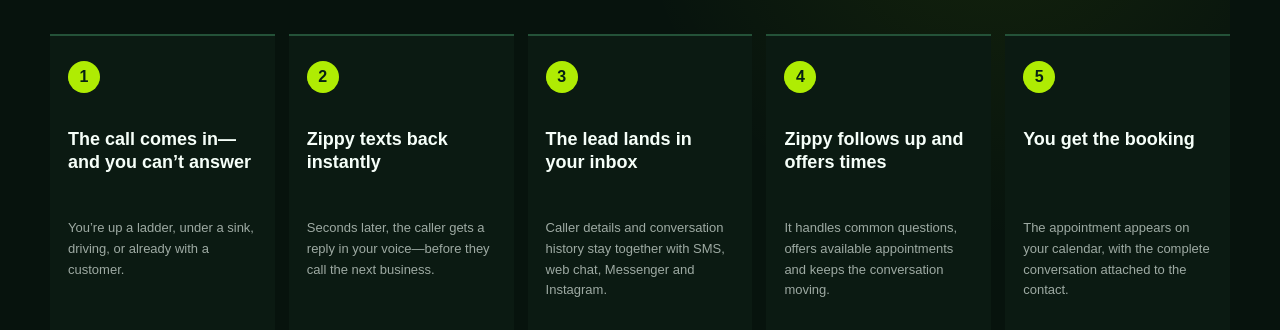
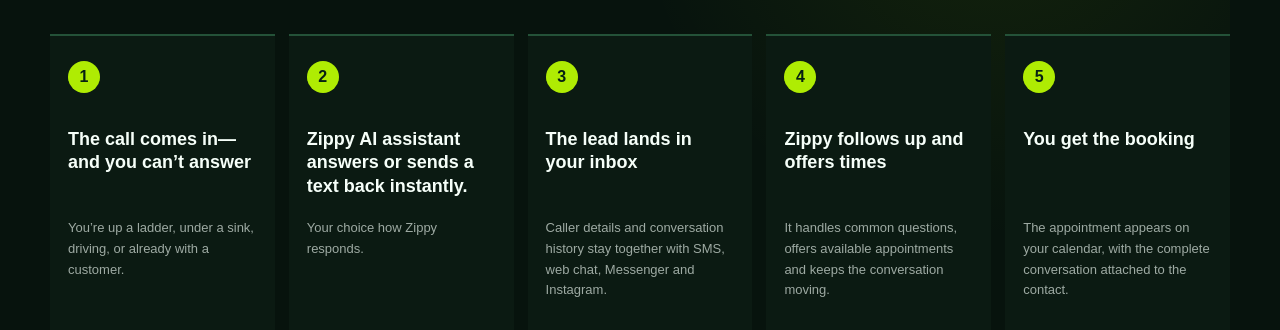
Before and after one commit to ZippyMedia/MyZippy.app, a React (Vite) app: page / in a window 1280 px wide. Shown: the part 2460-2790 px from the top of the page. Built offline with nearby package versions, Linux system fonts and the light colour scheme.

Commit message:
Read the contractor story verbatim and describe response choices in step two

```diff
--- a/src/landing/FeatureDemo.tsx
+++ b/src/landing/FeatureDemo.tsx
@@ -1,6 +1,7 @@
 "use client";
 
 import { useEffect, useRef, useState } from "react";
+import { founderCopy } from "./landing-copy";
 
 const features = [
   { icon: "✦", title: "AI Assistant", description: "Smart AI tools that help grow and manage your business.", narration: "Your AI Assistant drafts professional customer replies, estimate follow-ups, and review requests in seconds, helping you keep conversations moving." },
@@ -20,11 +21,11 @@
   { title: "Everything you need to keep business moving", target: "features-intro", narration: "Everything you need to keep business moving. Let's take a quick look." },
   ...features.map((feature, index) => ({ ...feature, target: `feature-card-${index}` })),
   { title: "How it works · The missed call", target: "tour-step-0", narration: "Here's how it connects: you're working and miss a call." },
-  { title: "How it works · Instant text back", target: "tour-step-1", narration: "Zippy texts back instantly in your business's voice." },
+  { title: "How it works · Your choice of response", target: "tour-step-1", narration: "Zippy AI assistant answers or sends a text back instantly. Your choice how Zippy responds." },
   { title: "How it works · One inbox", target: "tour-step-2", narration: "The lead and conversation land in your unified inbox." },
   { title: "How it works · Follow-up and scheduling", target: "tour-step-3", narration: "Zippy answers questions, follows up, and offers available times." },
   { title: "How it works · The booking", target: "tour-step-4", narration: "The booking appears on your calendar, with the conversation attached." },
-  { title: "Built from real experience", target: "why", narration: "Built by a contractor with over forty years in the trades. Our founder and volunteers also created The SMART Ride: seventeen million dollars raised over twenty years, with one hundred percent of participant-raised funds benefiting Florida HIV and AIDS organizations." },
+  { title: "Built from real experience", target: "why", narration: [founderCopy.heading, ...founderCopy.paragraphs].join(" ") },
   { title: "Get involved · For business owners", target: "tour-member", narration: "For business owners, become a MyZippy Founding Member and reserve prelaunch pricing. The first to respond receive priority access. Everyone will receive their own individual link and QR code." },
   { title: "Get involved · For connectors", target: "tour-ambassador", narration: "For connectors, become a Founding Zippy Ambassador. Introduce business owners and earn one hundred dollars when an eligible referral becomes a paying customer." },
   { title: "Get involved · For organizations", target: "tour-fundraising", narration: "For organizations, become a Zippy Fundraising Partner. ZippyMedia donates one hundred dollars for each eligible referred business that becomes a paying customer. Share with your supporters to raise funds." },
--- a/src/landing/LandingPage.tsx
+++ b/src/landing/LandingPage.tsx
@@ -3,7 +3,7 @@
 
 const steps = [
   ["The call comes in—and you can’t answer","You’re up a ladder, under a sink, driving, or already with a customer."],
-  ["Zippy texts back instantly","Seconds later, the caller gets a reply in your voice—before they call the next business."],
+  ["Zippy AI assistant answers or sends a text back instantly.","Your choice how Zippy responds."],
   ["The lead lands in your inbox","Caller details and conversation history stay together with SMS, web chat, Messenger and Instagram."],
   ["Zippy follows up and offers times","It handles common questions, offers available appointments and keeps the conversation moving."],
   ["You get the booking","The appointment appears on your calendar, with the complete conversation attached to the contact."],
```
